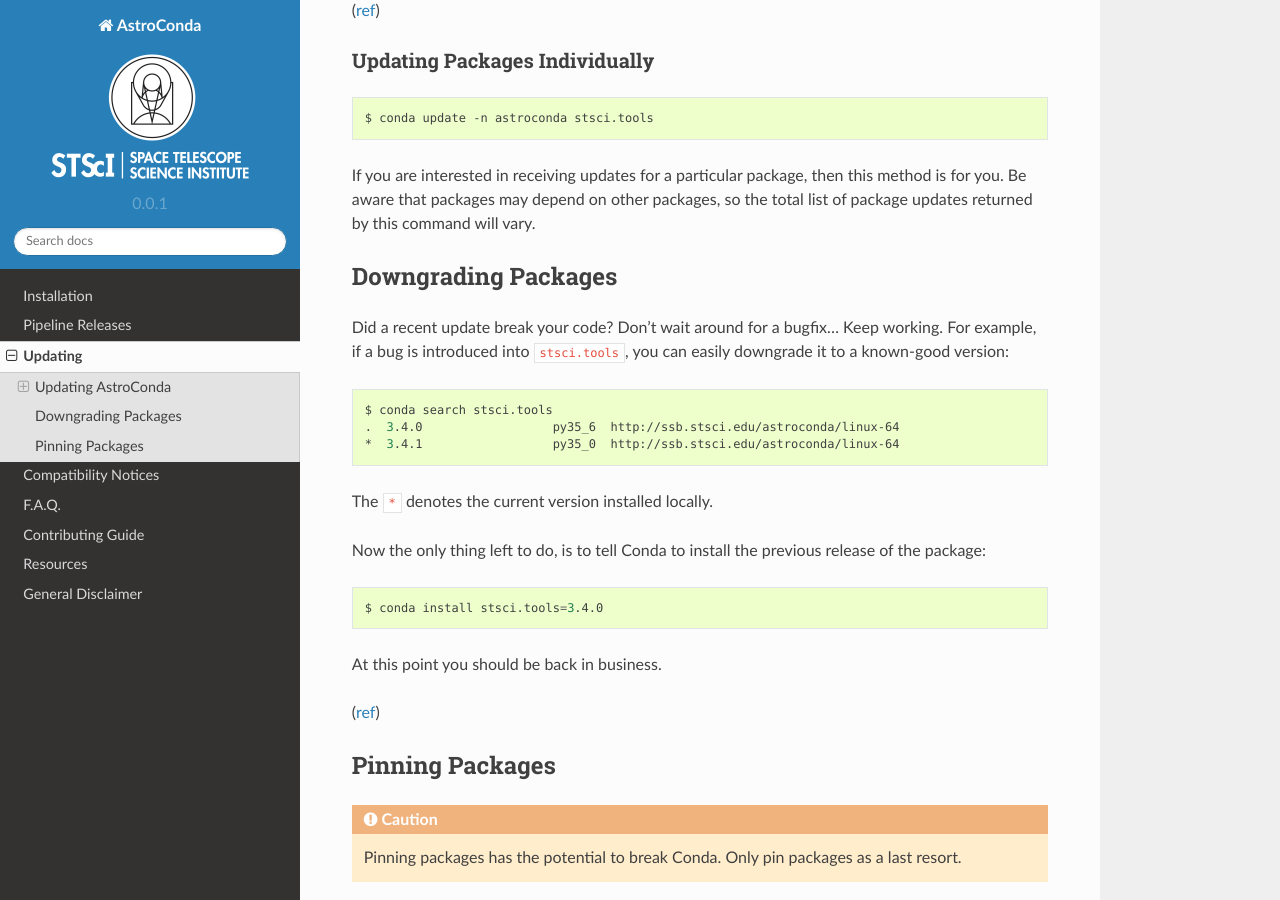
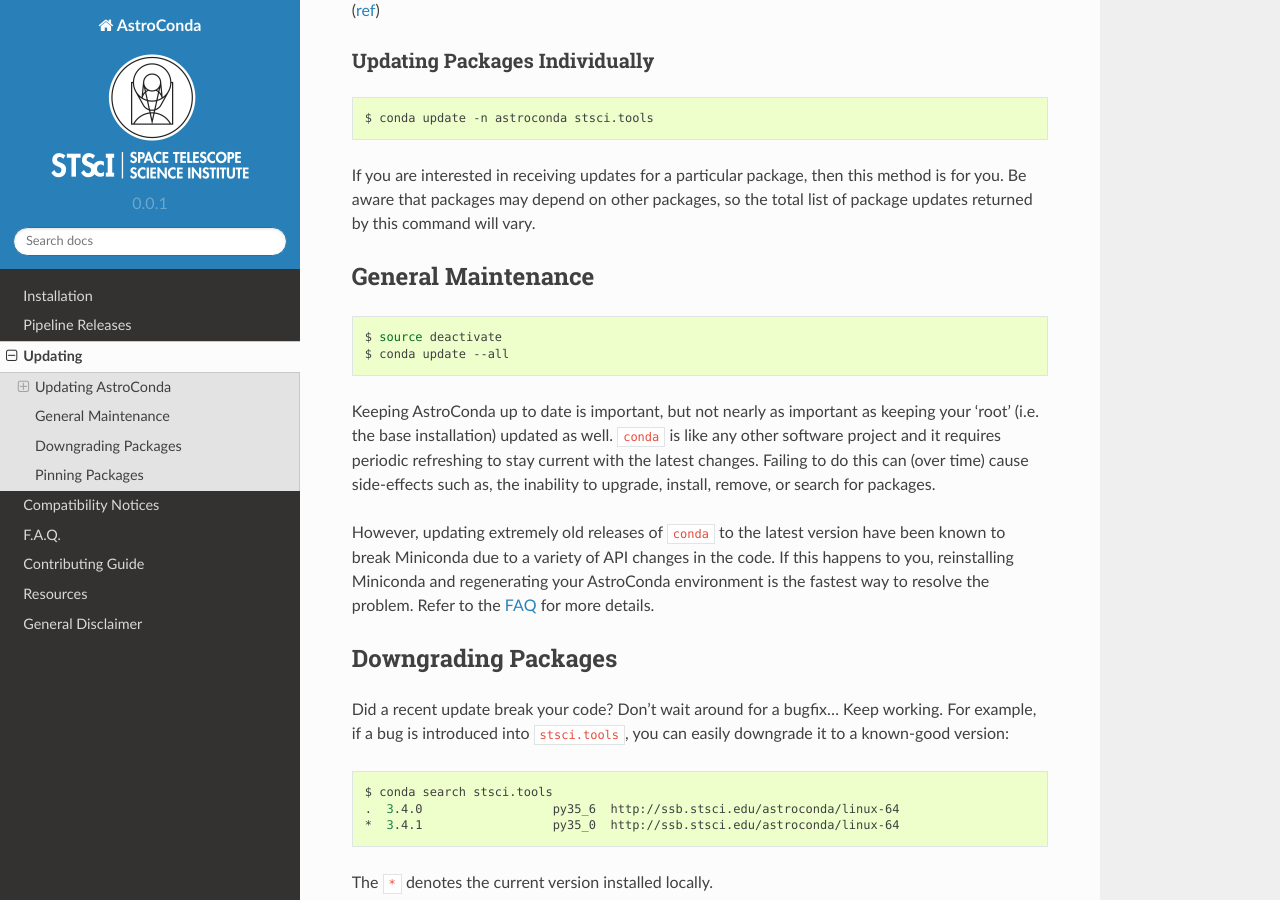
Before and after one commit to jhunkeler/astroconda, a Sphinx documentation site: the page built from source/updating.rst, in a window 1280 px wide and 900 px high, scrolled down 887 px. Built offline with Sphinx 7.4.7 and the Read the Docs theme 2.0.0, drawn with Linux system fonts in a browser that asks for light colours; pages that are not in the unit, such as notebooks, are missing from menus; some of the changed text lies outside the part shown.

Commit message:
Add "General Maintenance" section

```diff
--- a/source/updating.rst
+++ b/source/updating.rst
@@ -41,6 +41,18 @@
 
 If you are interested in receiving updates for a particular package, then this method is for you. Be aware that packages may depend on other packages, so the total list of package updates returned by this command will vary.
 
+
+General Maintenance
+===================
+
+.. code-block:: sh
+
+    $ source deactivate
+    $ conda update --all
+
+Keeping AstroConda up to date is important, but not nearly as important as keeping your 'root' (i.e. the base installation) updated as well. ``conda`` is like any other software project and it requires periodic refreshing to stay current with the latest changes. Failing to do this can (over time) cause side-effects such as, the inability to upgrade, install, remove, or search for packages.
+
+However, updating extremely old releases of ``conda`` to the latest version have been known to break Miniconda due to a variety of API changes in the code. If this happens to you, reinstalling Miniconda and regenerating your AstroConda environment is the fastest way to resolve the problem. Refer to the `FAQ <faq.html#how-do-i-reinstall-miniconda>`_ for more details.
 
 Downgrading Packages
 ====================
```
Also changed, not shown: other parts of source/updating.rst (+2 -2 lines).
